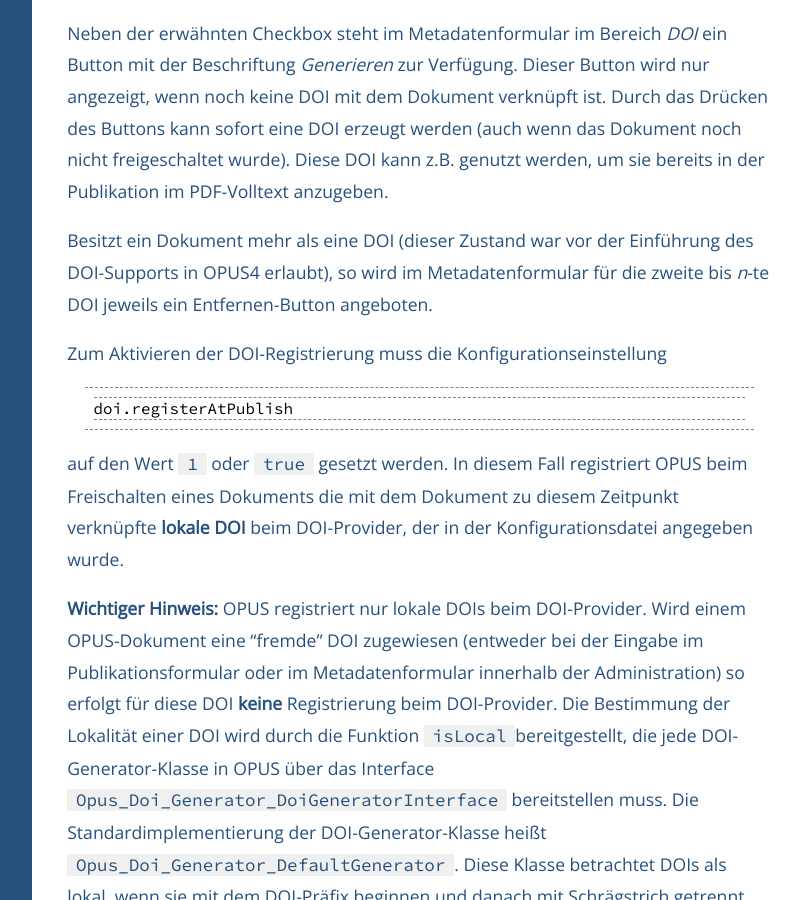
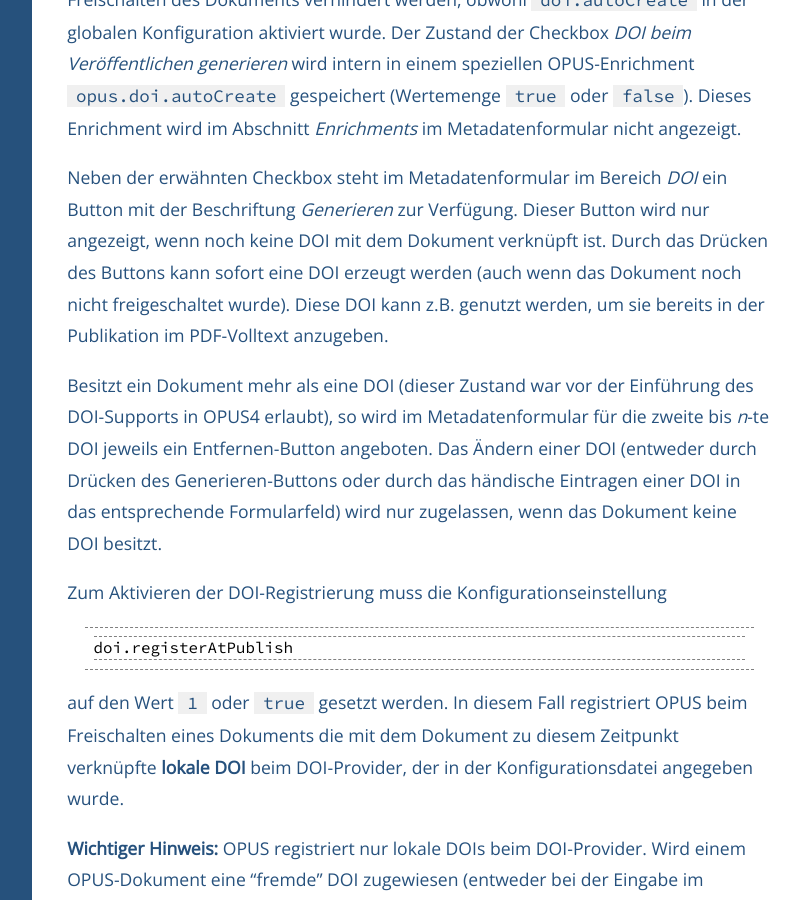
Before and after one commit to OPUS4/userdoc, a Jekyll site: the page built from configext/doi.md, in a window 1280 px wide and 900 px high, scrolled down 1980 px. Shown: the whole window, without its empty margins (224-1024 px from the left). Built offline with Jekyll 4.4.1, drawn with Linux system fonts in a browser that asks for light colours; some of the changed text lies outside the part shown.

Commit message:
Update doi.md

````diff
--- a/configext/doi.md
+++ b/configext/doi.md
@@ -13,6 +13,8 @@ ${prefix}/${localPrefix}-${suffix}
 
 Der vordere Teil bis zum Schrägstrich entspricht dem von der TIB zugeteilten **DOI-Präfix**. Der Teil nach dem Schrägstrich kann von der Institution frei vergeben werden. Sind innerhalb einer Institution mehrere Anwendungen im Einsatz, die DOIs vergeben und registrieren sollen, so bietet sich die Verwendung eines **lokalen DOI-Präfix** an, z.B. `opus4` für das OPUS4-Repositorium und `anothersystem` für ein anderes System der Institution, das ebenfalls DOIs vergibt und registriert. Dies stellt sicher, dass die innerhalb der Institution vergebenen DOIs eindeutig sind und es zu keinen Kollisionen zwischen DOIs, die von unterschiedlichen Anwendungen erzeugt werden, kommt. Das **DOI-Suffix** kann beliebig gesetzt werden. Auch hierbei muss sichergestellt werden, dass die erzeugten DOIs (innerhalb der Anwenfung) eindeutig sind. Im Kontext von OPUS4 wird als Suffix standardmäßig die ID des zugeordneten OPUS-Dokuments verwendet, also eine natürliche Zahl.
 
+**Wichtiger Hinweis:** Die Generierung bzw. Registrierung von DOIs in OPUS4 ist nicht an das Vorhandensein von Dateien gebunden. Es können somit auch DOIs für Dokumente generiert und registriert werden, für die lediglich Metadaten erfasst wurden.
+
 # Konfiguration
 
 Vor OPUS 4.6.2 gab es keinen eingebauten DOI-Support, so dass die Funktionen zur **DOI-Generierung** und **DOI-Registrierung** standardmäßig in der Konfiguration deaktiviert sind und vor der Verwendung zuerst aktiviert werden müssen.
@@ -27,7 +29,7 @@ Die Konfigurationseinstellung `doi.autoCreate` kann für einzelne Dokumente übe
 
 Neben der erwähnten Checkbox steht im Metadatenformular im Bereich *DOI* ein Button mit der Beschriftung *Generieren* zur Verfügung. Dieser Button wird nur angezeigt, wenn noch keine DOI mit dem Dokument verknüpft ist. Durch das Drücken des Buttons kann sofort eine DOI erzeugt werden (auch wenn das Dokument noch nicht freigeschaltet wurde). Diese DOI kann z.B. genutzt werden, um sie bereits in der Publikation im PDF-Volltext anzugeben.
 
-Besitzt ein Dokument mehr als eine DOI (dieser Zustand war vor der Einführung des DOI-Supports in OPUS4 erlaubt), so wird im Metadatenformular für die zweite bis *n*-te DOI jeweils ein Entfernen-Button angeboten.
+Besitzt ein Dokument mehr als eine DOI (dieser Zustand war vor der Einführung des DOI-Supports in OPUS4 erlaubt), so wird im Metadatenformular für die zweite bis *n*-te DOI jeweils ein Entfernen-Button angeboten. Das Ändern einer DOI (entweder durch Drücken des Generieren-Buttons oder durch das händische Eintragen einer DOI in das entsprechende Formularfeld) wird nur zugelassen, wenn das Dokument keine DOI besitzt.
 
 Zum Aktivieren der DOI-Registrierung muss die Konfigurationseinstellung
 ```
````
